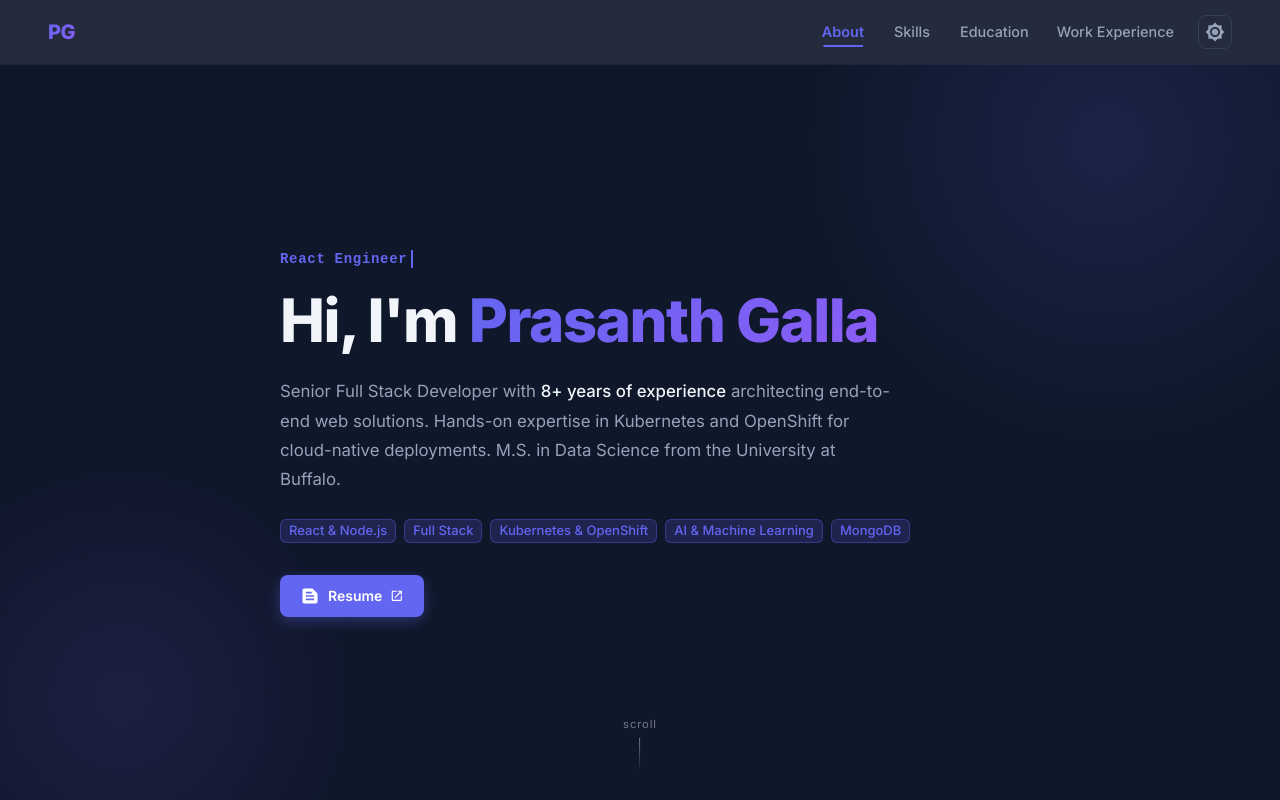
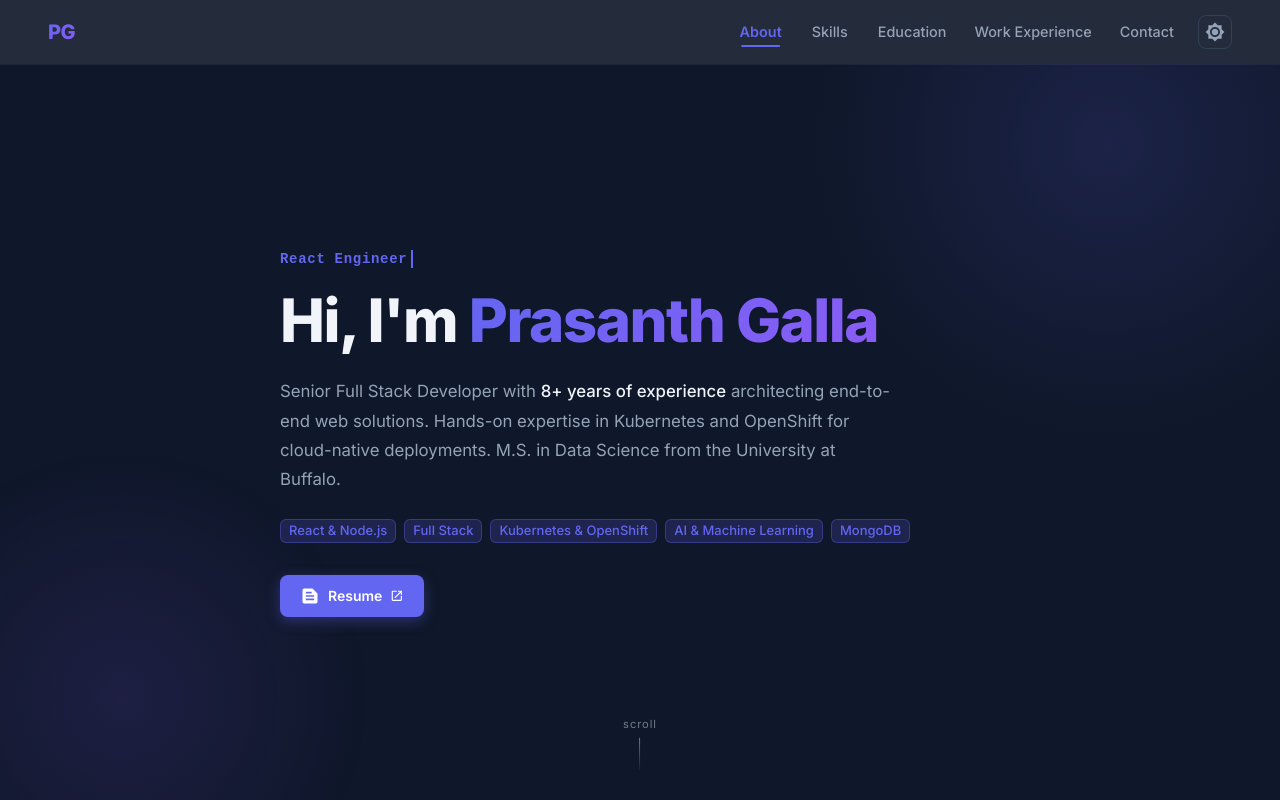
Before and after one commit to Galla1302/Galla1302.github.io, a React (Create React App) app: page / in a window 1280 px wide. Shown: the top 800 px of the page. Built offline with nearby package versions, Linux system fonts and the light colour scheme; the HTML template or start-up script is replaced by a standard one.

Commit message:
added contact to navbar.

```diff
--- a/src/Components/Contact/Contact.tsx
+++ b/src/Components/Contact/Contact.tsx
@@ -1,13 +1,16 @@
-import { useState } from 'react';
+import { Ref, useState } from 'react';
 import { Box, Typography, Button, IconButton, Tooltip, useTheme } from '@mui/material';
 import { LinkedIn, GitHub, Email, ContentCopy, Check } from '@mui/icons-material';
 
 const EMAIL = 'gallaprashanth@gmail.com';
 
-export const Contact = () => {
+interface ContactProps {
+  contactRef: Ref<HTMLElement>;
+}
+
+export const Contact = ({ contactRef }: ContactProps) => {
   const theme = useTheme();
   const [copied, setCopied] = useState(false);
-
   const handleCopy = () => {
     navigator.clipboard.writeText(EMAIL);
     setCopied(true);
@@ -16,6 +19,7 @@ export const Contact = () => {
 
   return (
     <Box
+      ref={contactRef}
       sx={{
         backgroundColor: theme.palette.background.default,
         py: { xs: 8, md: 10 },
--- a/src/Components/Skills/Skills.tsx
+++ b/src/Components/Skills/Skills.tsx
@@ -8,7 +8,6 @@ interface SkillsProps {
 
 export const Skills = ({ skillsRef }: SkillsProps) => {
   const theme = useTheme();
-
   return (
     <Box
       ref={skillsRef}
--- a/src/pages/HomePage/HomePage.tsx
+++ b/src/pages/HomePage/HomePage.tsx
@@ -17,6 +17,7 @@ export const HomePage = () => {
   const skillsRef = useRef<HTMLElement>(null);
   const educationRef = useRef<HTMLElement>(null);
   const expRef = useRef<HTMLElement>(null);
+  const contactRef = useRef<HTMLElement>(null);
   const [activeSection, setActiveSection] = useState<number>(1);
   const [showScrollTop, setShowScrollTop] = useState(false);
   const theme = useTheme();
@@ -29,6 +30,7 @@ export const HomePage = () => {
       { ref: skillsRef, id: 2 },
       { ref: educationRef, id: 3 },
       { ref: expRef, id: 4 },
+      { ref: contactRef, id: 5 },
     ];
 
     sections.forEach(({ ref, id }) => {
@@ -94,6 +96,16 @@ export const HomePage = () => {
         });
       },
     },
+    {
+      id: 5,
+      label: 'Contact',
+      onClick: () => {
+        window.scrollTo({
+          top: contactRef?.current?.offsetTop && contactRef?.current?.offsetTop - 50,
+          behavior: 'smooth',
+        });
+      },
+    },
   ];
 
   return (
@@ -103,7 +115,7 @@ export const HomePage = () => {
       <Skills skillsRef={skillsRef} />
       <Education educationRef={educationRef} />
       <WorkExperience expRef={expRef} />
-      <Contact />
+      <Contact contactRef={contactRef} />
       <Footer />
 
       {/* Scroll-to-top FAB */}
```
Lines whose indentation alone changed are shown as unchanged.
